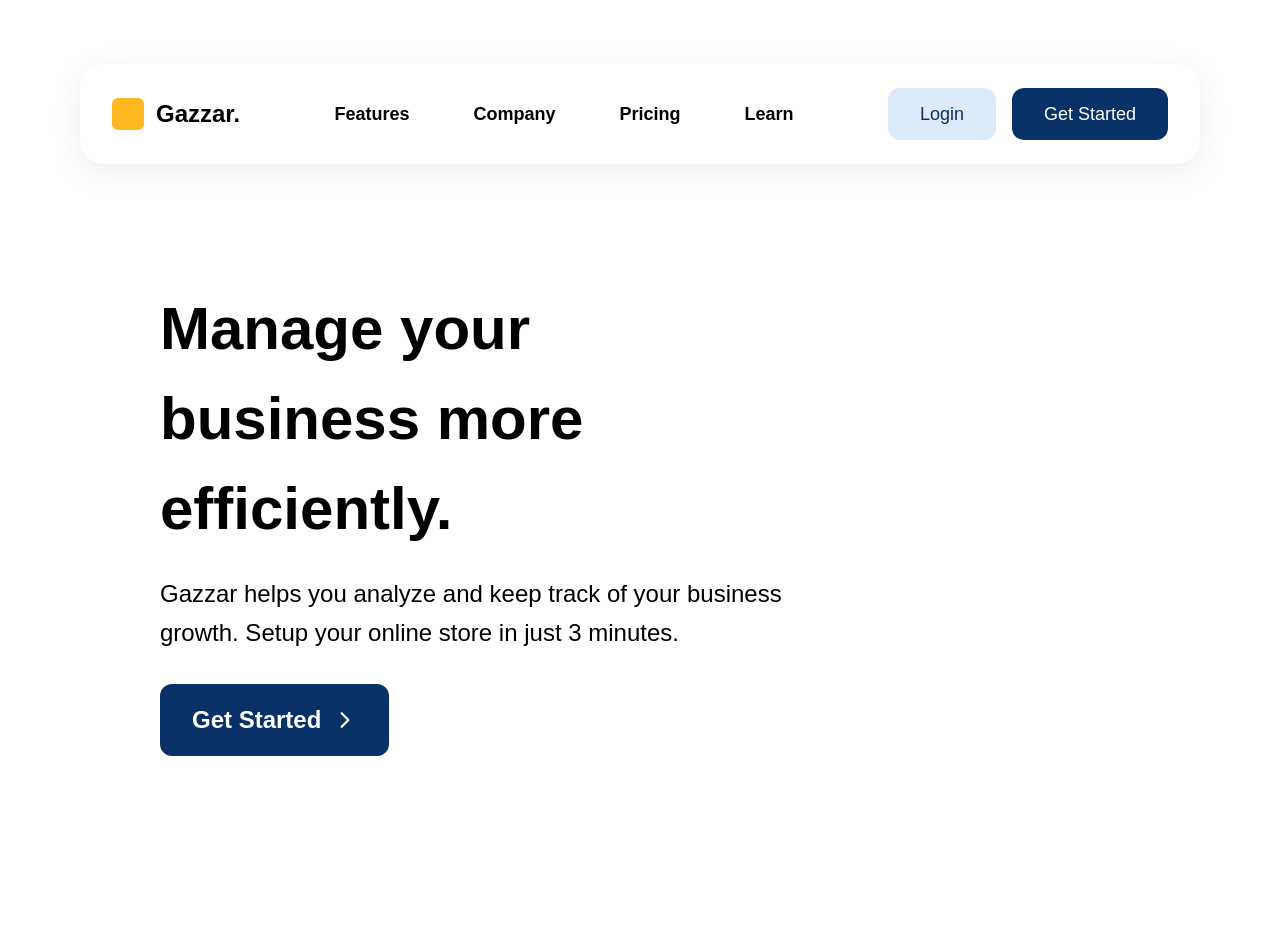
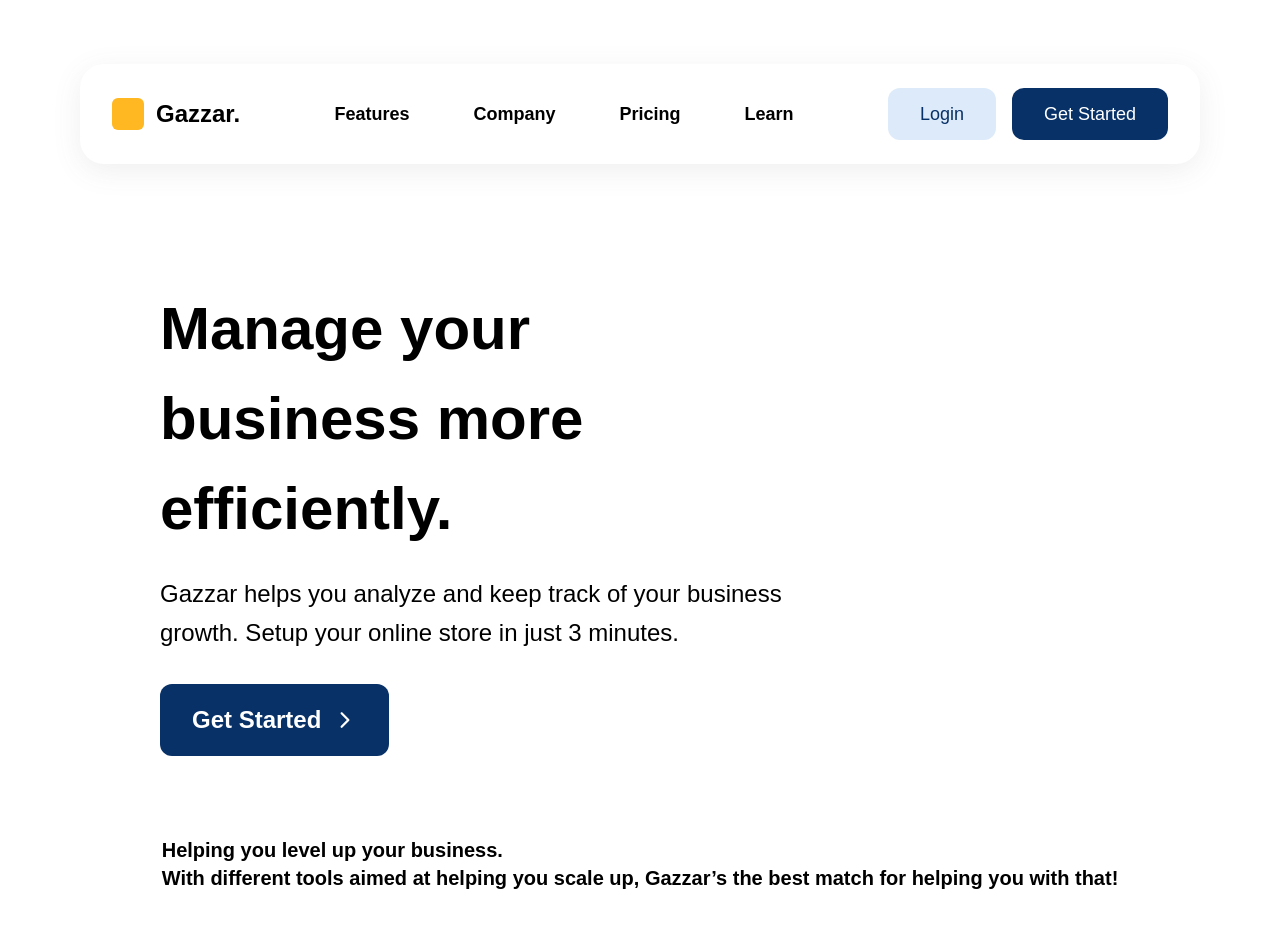
Before and after one commit to Fullstack-Roadmap/Gazzar-Frontend, a React app: page / in a window 1280 px wide. Shown: the top 928 px of the page. Built offline with nearby package versions, Linux system fonts and the light colour scheme; the HTML template or start-up script is replaced by a standard one.

Commit message:
Craeted Landing Page midsection

```diff
--- /dev/null
+++ b/src/components/LandingMidSection.jsx
@@ -0,0 +1,15 @@
+import React from "react";
+
+const LandingMidSection = () => {
+  return (
+    <div>
+      <h1>Helping you level up your business.</h1>
+      <p>
+        With different tools aimed at helping you scale up, Gazzar’s the best
+        match for helping you with that!
+      </p>
+    </div>
+  );
+};
+
+export default LandingMidSection;
--- a/src/routes/LandingPage.jsx
+++ b/src/routes/LandingPage.jsx
@@ -1,12 +1,14 @@
 import React from "react";
 import Navbar from "../components/Navbar";
 import Hero from "../components/Hero";
+import LandingMidSection from "../components/LandingMidSection";
 
 const LandingPage = () => {
   return (
     <div className="flex flex-col items-center h-[3600px] font-semibold text-xl mx-20">
       <Navbar />
       <Hero />
+      <LandingMidSection/>
     </div>
   );
 };
```
